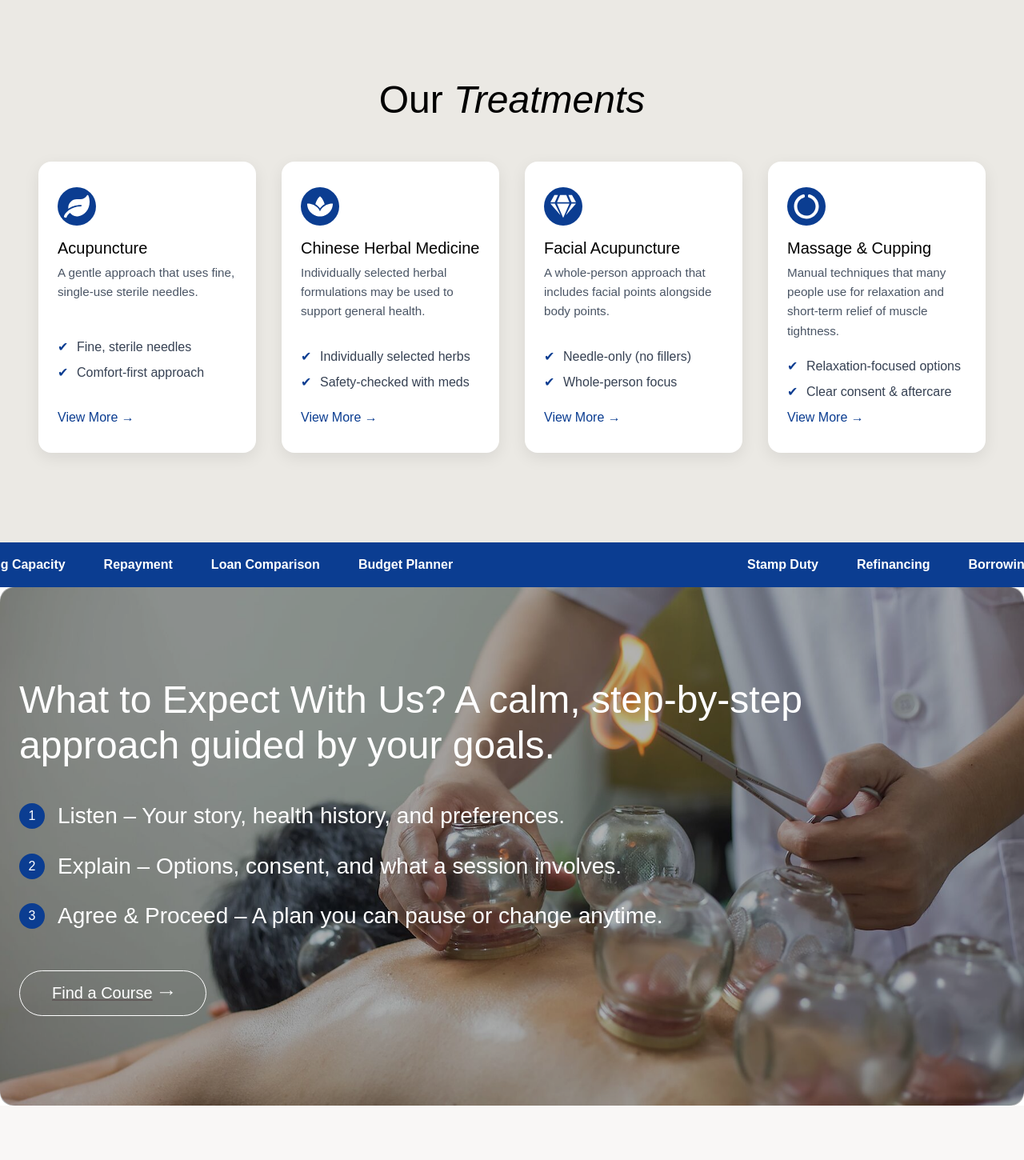
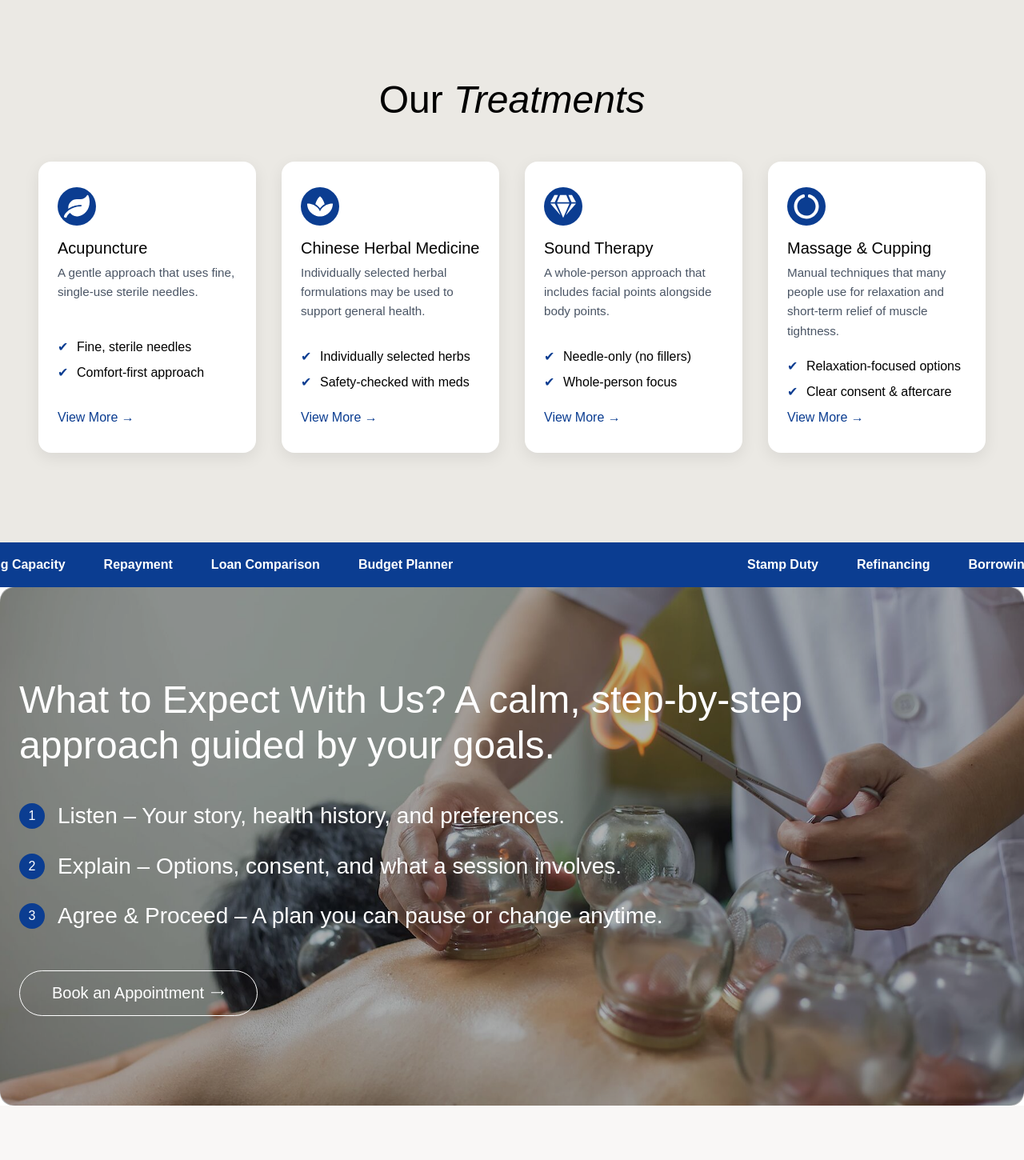
Before and after one commit to dibyawebtuned/acupuncture, a Next.js app: page / in a window 1280 px wide. Shown: the part 2558-4008 px from the top of the page at 80% size. Built offline with nearby package versions, Linux system fonts and the light colour scheme; a web font is replaced by a local one.

Commit message:
Fix: Services hover

```diff
--- a/src/component/ClarityBeforeCare.js
+++ b/src/component/ClarityBeforeCare.js
@@ -3,6 +3,7 @@
 
 import React from "react";
 import Image from "next/image";
+import Link from "next/link";
 
 const ClarityBeforeCare = () => {
     return (
@@ -21,7 +22,9 @@ const ClarityBeforeCare = () => {
                                                 href="/courses"
                                                 className="button is-icon w-inline-block find-a-course"
                                             >
-                                                <div>Explore Treatments</div>
+                                                <div>
+                                                    <Link href="/book" className="text-white! no-underline!">Book an Appointment</Link>
+                                                </div>
                                                 <div className="icon-embed-xsmall w-embed">
                                                     <svg
                                                         width="14"
--- a/src/component/Services.js
+++ b/src/component/Services.js
@@ -1,7 +1,7 @@
 // components/Services.js
 "use client";
 
-import React, { useEffect } from "react";
+import React from "react";
 import { FaLeaf, FaSpa, FaGem, FaCircleNotch } from "react-icons/fa";
 
 const servicesData = [
@@ -10,34 +10,31 @@ const servicesData = [
         title: "Acupuncture",
         description: "A gentle approach that uses fine, single-use sterile needles.",
         features: ["Fine, sterile needles", "Comfort-first approach"],
-        link: "/signature-facials",
+        link: "/acupuncture",
     },
-
     {
         icon: <FaSpa size={32} />,
         title: "Chinese Herbal Medicine",
         description:
             "Individually selected herbal formulations may be used to support general health.",
         features: ["Individually selected herbs", "Safety-checked with meds"],
-        link: "/body-scrubs",
+        link: "/chinese-herbal",
     },
-
     {
         icon: <FaGem size={32} />,
-        title: "Facial Acupuncture",
+        title: "Sound Therapy",
         description:
             "A whole-person approach that includes facial points alongside body points.",
         features: ["Needle-only (no fillers)", "Whole-person focus"],
-        link: "/body-scrubs",
+        link: "/sound-therapy",
     },
-
     {
         icon: <FaCircleNotch size={32} />,
         title: "Massage & Cupping",
         description:
             "Manual techniques that many people use for relaxation and short-term relief of muscle tightness.",
         features: ["Relaxation-focused options", "Clear consent & aftercare"],
-        link: "/reflexology",
+        link: "/massage",
     },
 ];
 
@@ -51,7 +48,7 @@ const Services = ({
     },
 }) => {
     return (
-        <section className={` ${bgClass}`}>
+        <section className={`${bgClass}`}>
             <div className="max-w-[1440px] mx-auto px-4 sm:px-6 lg:px-12">
                 <div className="text-center mb-12">
                     <h2 className="text-3xl sm:text-4xl md:text-5xl font-bold">
@@ -65,27 +62,68 @@ const Services = ({
                             key={index}
                             className="w-full xs:w-1/2 sm:w-1/2 md:w-1/3 lg:w-1/4 px-4 mb-8"
                         >
-                            <div className="service_card group bg-white p-6 rounded-lg shadow hover:shadow-lg transition-all duration-300 flex flex-col justify-between h-full w-full cursor-pointer">
+                            <div
+                                className={`service_card group bg-white p-6 rounded-lg shadow transition-all duration-300 flex flex-col justify-between h-full w-full cursor-pointer
+                                hover:shadow-lg
+                                hover:${cardTheme.hoverBg}
+                                active:${cardTheme.hoverBg}
+                                focus:${cardTheme.hoverBg}
+                                `}
+                                tabIndex={0} // enables focus on mobile & keyboard
+                            >
                                 <div className="flex flex-col grow">
 
-                                    <div className={`${cardTheme.icon} group-hover:${cardTheme.hoverText} service_icon mb-4 text-blue-700 group-hover:text-white transition-colors duration-300`}>
+                                    {/* ICON */}
+                                    <div
+                                        className={`service_icon mb-4
+                                        ${cardTheme.icon}
+                                        transition-colors duration-300
+                                        group-hover:${cardTheme.hoverText}
+                                        group-active:${cardTheme.hoverText}
+                                        group-focus:${cardTheme.hoverText}
+                                    `}
+                                    >
                                         {service.icon}
                                     </div>
 
+                                    {/* TITLE + DESC */}
                                     <div className="service-title-subtitle mb-4 flex flex-col grow">
-                                        <h3 className={`service_title text-lg sm:text-xl font-semibold group-hover:text-white transition-colors duration-300 group-hover:${cardTheme.hoverText}`}>
+                                        <h3
+                                            className={`service_title text-lg sm:text-xl font-semibold transition-colors duration-300
+                                            group-hover:${cardTheme.hoverText}
+                                            group-active:${cardTheme.hoverText}
+                                            group-focus:${cardTheme.hoverText}
+                                        `}
+                                        >
                                             {service.title}
                                         </h3>
-                                        <p className={`service_desc text-sm sm:text-base text-gray-600 group-hover:text-white transition-colors duration-300 group-hover:${cardTheme.hoverText}`}>
+
+                                        <p
+                                            className={`service_desc text-sm sm:text-base text-gray-600 transition-colors duration-300
+                                            group-hover:${cardTheme.hoverText}
+                                            group-active:${cardTheme.hoverText}
+                                            group-focus:${cardTheme.hoverText}
+                                        `}
+                                        >
                                             {service.description}
                                         </p>
                                     </div>
 
-                                    <ul className="service_features list-disc pl-5 mb-4 text-gray-700 space-y-1 grow group-hover:text-white">
+                                    {/* FEATURES */}
+                                    <ul
+                                        className="service_features list-disc pl-5 mb-4 space-y-1 grow transition-colors duration-300
+                                        group-hover:text-white
+                                        group-active:text-white
+                                        group-focus:text-white"
+                                    >
                                         {service.features.map((feature, idx) => (
                                             <li
                                                 key={idx}
-                                                className={`text-sm sm:text-base group-hover:text-white transition-colors duration-300 group-hover:${cardTheme.hoverText}`}
+                                                className={`text-sm sm:text-base transition-colors duration-300
+                                                group-hover:${cardTheme.hoverText}
+                                                group-active:${cardTheme.hoverText}
+                                                group-focus:${cardTheme.hoverText}
+                                            `}
                                             >
                                                 {feature}
                                             </li>
@@ -93,10 +131,16 @@ const Services = ({
                                     </ul>
                                 </div>
 
+                                {/* VIEW MORE */}
                                 <div className="service-viewmore mt-auto">
                                     <a
                                         href={service.link}
-                                        className={`service_link text-blue-700 font-semibold group-hover:text-white transition-colors duration-300 text-sm sm:text-base ${cardTheme.icon} group-hover:${cardTheme.hoverText}`}
+                                        className={`service_link font-semibold text-sm sm:text-base transition-colors duration-300
+                                        ${cardTheme.icon}
+                                        group-hover:${cardTheme.hoverText}
+                                        group-active:${cardTheme.hoverText}
+                                        group-focus:${cardTheme.hoverText}
+                                    `}
                                     >
                                         View More →
                                     </a>
--- a/src/component/SimpleAccess.js
+++ b/src/component/SimpleAccess.js
@@ -2,6 +2,7 @@
 
 import React from "react";
 import Image from "next/image";
+import Link from "next/link";
 
 const steps = [
     { number: 1, title: "Listen – Your story, health history, and preferences." },
@@ -55,11 +56,11 @@ const SimpleAccess = () => {
 
                     {/* Button */}
                     <div className="mt-10 sm:mt-12">
-                        <a
-                            href="/courses"
-                            className="inline-flex items-center px-6 sm:px-8 md:px-10 py-2.5 sm:py-3 border border-white rounded-full hover:bg-white text-white transition"
+                        <Link
+                            href="/book"
+                            className="inline-flex items-center px-6 sm:px-8 md:px-10 py-2.5 sm:py-3 no-underline! border border-white rounded-full hover:bg-white text-white transition"
                         >
-                            <span className="text-base sm:text-lg md:text-[20px] text-white underline-none!">Find a Course</span>
+                            <span className="text-base sm:text-lg md:text-[20px] text-white underline-none!">Book an Appointment</span>
                             <span className="ml-2 text-white">
                                 <svg
                                     width="18"
@@ -74,7 +75,7 @@ const SimpleAccess = () => {
                                     />
                                 </svg>
                             </span>
-                        </a>
+                        </Link>
                     </div>
                 </div>
             </div>
```
Also changed, not shown: src/component/Doyouknow.js (+4 -3 lines).
